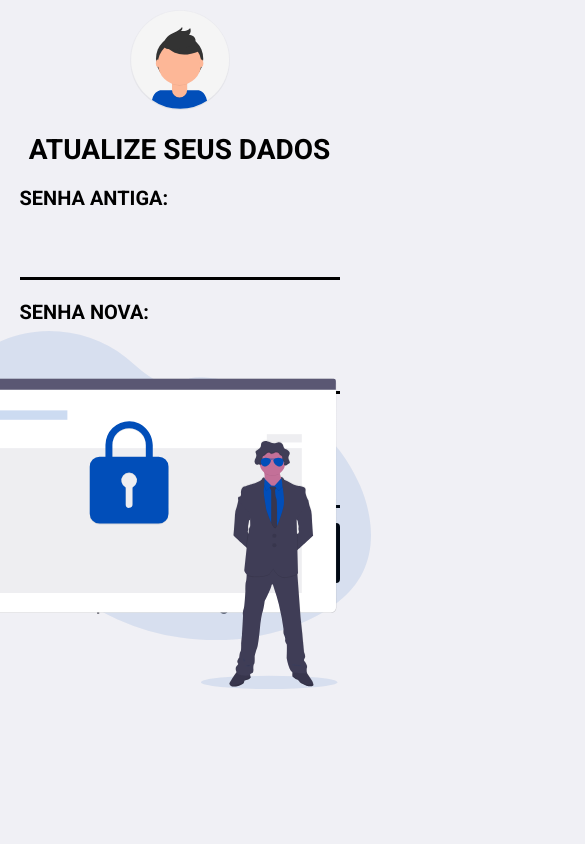
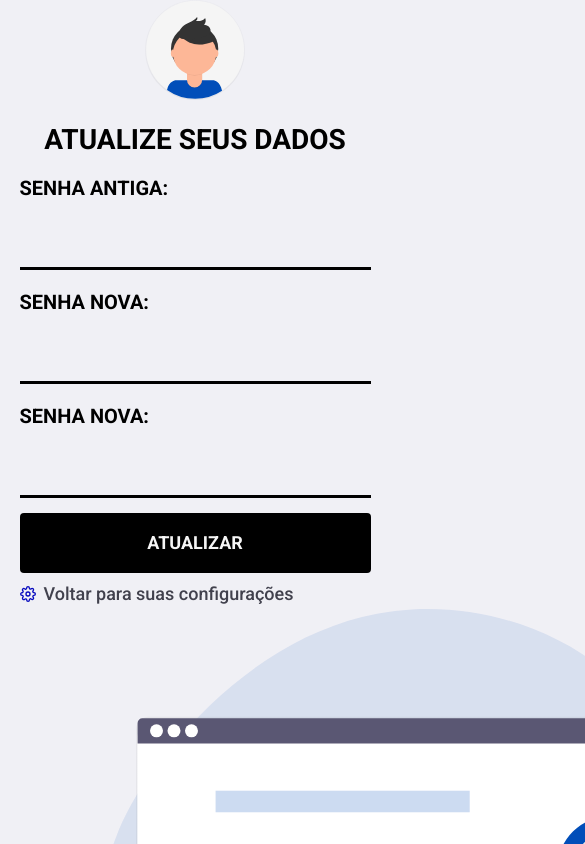
Before and after one commit to CaioHenriqueMachado/VIPER-TASKS-project, a React (Create React App) app in the folder web/: page /pwd in a window 390 px wide. Shown: the top 844 px of the page, 585 px wide, since content can reach past the window. Built offline with nearby package versions, Linux system fonts and the light colour scheme.

Commit message:
ajuste configurações responsividade

```diff
--- a/web/src/pages/EditProfile/index.js
+++ b/web/src/pages/EditProfile/index.js
@@ -3,7 +3,6 @@ import { Link, useHistory } from 'react-router-dom';
 import { FiLogIn, FiKey } from 'react-icons/fi';
 import api from '../../services/api';
 
-import './styles.css';
 import editProfileImg from '../../assests/editProfileImg.svg';
 import Header from '../../Header';
 import Error from '../../Error';
@@ -102,65 +101,10 @@ export default function EditProfile() {
 					</form>
 				</section>
 				<div className='imageWallpaper'>
-				<img src={editProfileImg} alt="New Task Image"/>
+					<img src={editProfileImg} alt="Edit profile Image"/>
 				</div>
 			</div>
 			<Error message={message} validate={validate} />
 		</>
 	);
 }
-
-
-
-
-// 			<div className="container pd-top">
-// 			<Header />
-// 				<section className="editProfileScreen">
-// 					<img src={avatarImg} className="avatar-logon" alt="" width="100px"/>
-// 					<h1 >Atualize seu cadastro</h1>
-// 					<form onSubmit={handleProfileEdit}>
-// 							<h2>Nome:</h2>
-// 							<input
-// 								placeholder="Nome"
-// 								value={name}
-// 								onChange={ e => setName(e.target.value) }
-// 								required
-// 								minLength='4'
-// 								maxLength='15'
-// 							/>
-// 							<h2>E-mail:</h2>
-// 							<input
-// 								type="email"
-// 								placeholder="E-mail"
-// 								value={email}
-// 								onChange={ e => setEmail(e.target.value) }
-// 								required
-// 								minLength='8'
-// 								maxLength='30'
-// 							/>
-// 							<h2>Usuário:</h2>
-// 							<input
-// 								placeholder="Usuário"
-// 								value={login}
-// 								onChange={ e => setLogin(e.target.value) }
-// 								required
-// 								minLength='8'
-// 								maxLength='30'
-// 							/>
-// 					<Link to="/pwd" className="back-link">
-// 						<FiKey size={16} color="#0609be"/>
-// 						Alterar senha
-// 					</Link>
-// 					<button className="button" type="submit">Atualizar</button>
-// 					<Link to="/profile" className="back-link">
-// 						<FiLogIn size={16} color="#0609be"/>
-// 						Voltar para tarefas
-// 					</Link>
-// 					</form>
-// 				</section>
-// 				<img src={editProfileImg} className='editProfile'  alt="Edit Profile"/>
-// 				<Error message={message} validate={validate} />
-// 			</div>
-// 		</>
-// 	)
-// }
--- a/web/src/pages/EditProfile/styles.css
+++ /dev/null
@@ -1,15 +0,0 @@
-.editProfileScreen{
-	width: 320px;
-	height: 100vh;
-	padding-top: 10px;
-	/* background-color: turquoise; */
-
-}
-
-img.editProfile {
-	position: fixed;
-	width: 500px;
-	height: 500px;
-	bottom: 10%;
-	right: 5%;
-}
--- a/web/src/pages/NewTask/index.js
+++ b/web/src/pages/NewTask/index.js
@@ -85,7 +85,7 @@ return (
 				</form>
 			</section>
 			<div className='imageWallpaper'>
-				<img src={newTaskImg} alt="New Task Image"/>
+				<img src={newTaskImg} alt="New Task"/>
 			</div>
 		</div>
 		<Error message={message} validate={validate} />
```
Lines whose indentation alone changed are shown as unchanged.
